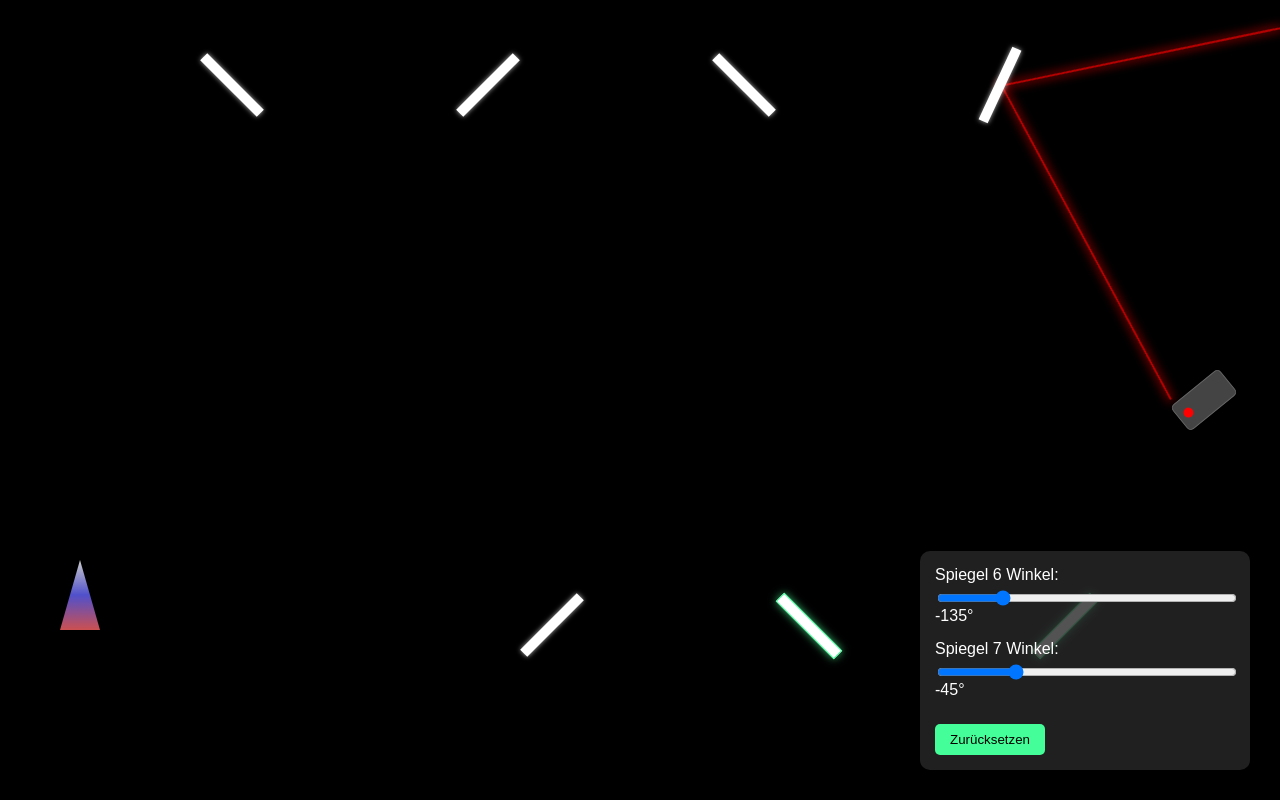
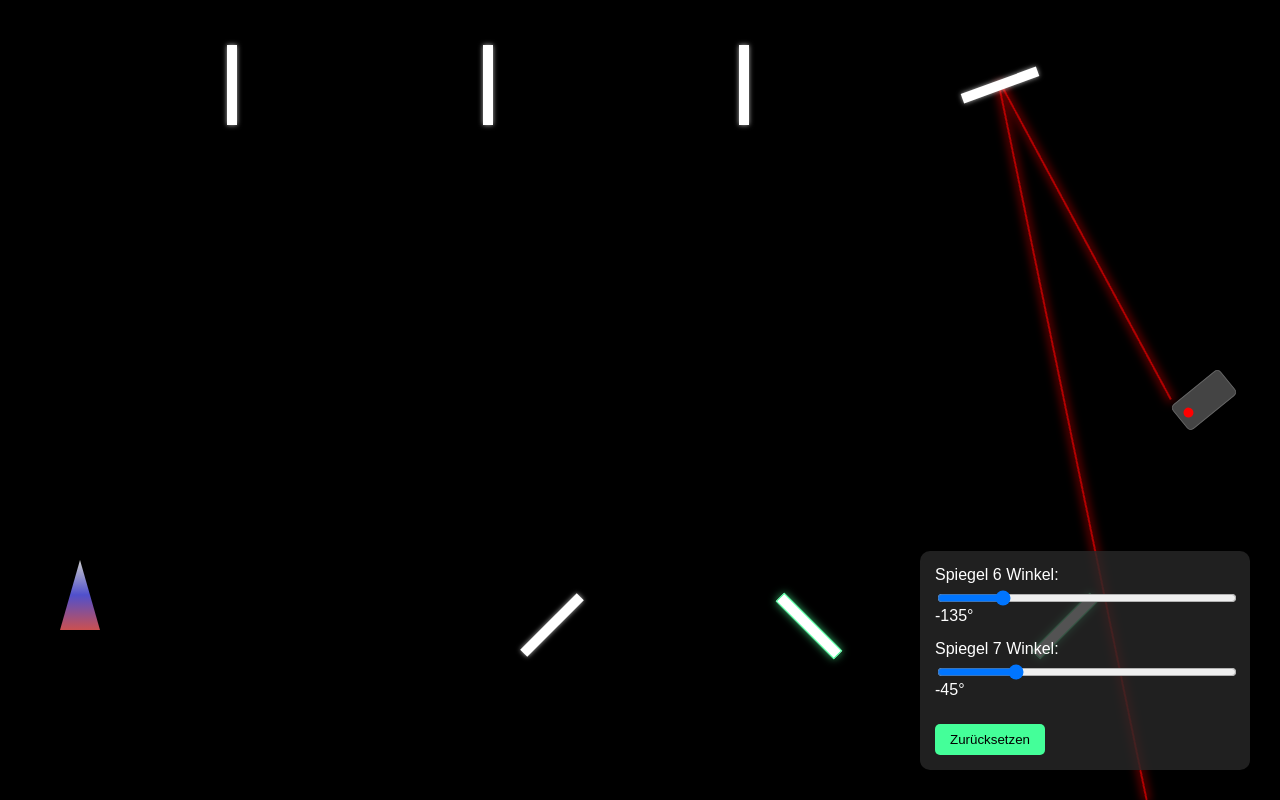
Before and after one commit to AnnalenaStein/LASER, a plain HTML site: page index.html in a window 1280 px wide. Drawn offline with Linux system fonts and the light colour scheme.

Commit message:
spiegel drehung

```diff
--- a/index.html
+++ b/index.html
@@ -10,12 +10,12 @@
 
 <body>
     <div class="container">
-        <!-- Fixe Spiegel -->
+        <!-- Fixe Spiegel mit definierten Winkeln -->
         <div class="top-mirrors">
-            <div class="mirror fixed" id="mirror1" data-angle="45"></div>
-            <div class="mirror fixed" id="mirror2" data-angle="135"></div>
-            <div class="mirror fixed" id="mirror3" data-angle="45"></div>
-            <div class="mirror fixed" id="mirror4" data-angle="135"></div>
+            <div class="mirror fixed" id="mirror1" data-angle="90"></div>
+            <div class="mirror fixed" id="mirror2" data-angle="90"></div>
+            <div class="mirror fixed" id="mirror3" data-angle="90"></div>
+            <div class="mirror fixed" id="mirror4" data-angle="90"></div>
         </div>
 
         <div class="bottom-mirrors">
@@ -36,7 +36,7 @@
             <!-- Hier werden die Laser-Segmente dynamisch eingefügt -->
         </div>
 
-        <!-- Steuerungspanel -->
+        <!-- Steuerungspanel nur für die drehbaren Spiegel -->
         <div class="controls-panel">
             <div class="control-group">
                 <label for="mirror6-angle">Spiegel 6 Winkel:</label>
--- a/js/script.js
+++ b/js/script.js
@@ -81,7 +81,7 @@ document.addEventListener('DOMContentLoaded', function () {
         }
 
         // Spezielle Winkel für Spiegel 4, damit er auf Spiegel 5 (linken unteren) zielt
-        mirrorData['mirror4'].angle = 115; // Angepasster Winkel für Spiegel 4
+        mirrorData['mirror4'].angle = 160; // Angepasster Winkel für Spiegel 4
 
         // Wende die Rotationswinkel auf alle Spiegel an
         mirrors.forEach(mirror => {
```
